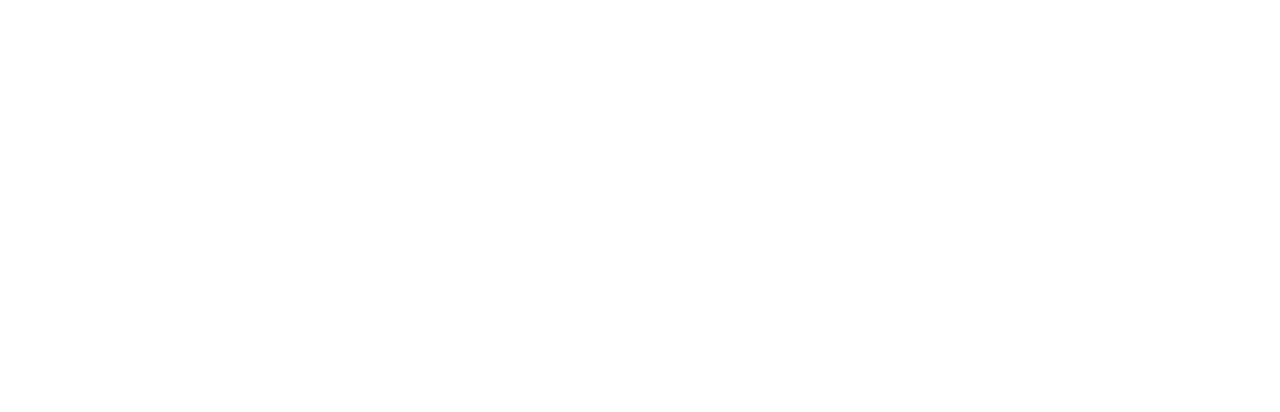
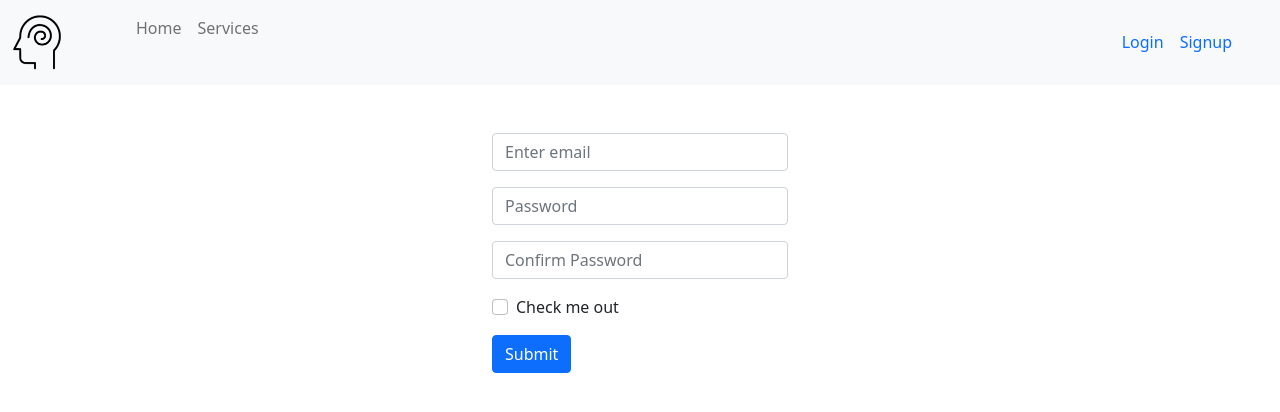
Before and after one commit to Shafak93/psycho-medicine, a React (Create React App) app: page /signup in a window 1280 px wide. Shown: the top 412 px of the page. Built offline with nearby package versions, Linux system fonts and the light colour scheme.

Commit message:
rout setup header ,home, login, signup, banner compro create

```diff
--- a/src/App.js
+++ b/src/App.js
@@ -1,9 +1,20 @@
 import logo from './logo.svg';
 import './App.css';
+import Header from './Components/Header/Header';
+import { Route, Routes } from 'react-router-dom';
+import Login from './Components/RequireAuth/Login/Login';
+import Signup from './Components/RequireAuth/Signup/Signup';
 
 function App() {
   return (
-    <div className="App">
+    <div>
+      <Header></Header>
+      <Routes>
+        <Route to='/' element={<Header></Header>}></Route>
+        <Route path='/login' element={<Login></Login>}></Route>
+        <Route path='/signup' element={<Signup></Signup>}></Route>
+        <Route path='/banner'>Banner</Route>
+      </Routes>
     </div>
   );
 }
--- /dev/null
+++ b/src/Components/Header/Header.js
@@ -0,0 +1,37 @@
+import React from 'react';
+import { Container, Nav, Navbar } from 'react-bootstrap';
+import { Link, useNavigate } from 'react-router-dom';
+import logo from '../../images/logo1.png'
+
+const Header = () => {
+    const navigate = useNavigate();
+    const navigateLogin =()=>{
+        navigate('/login');
+    }
+    return (
+        <div>
+            <Navbar className='d-flex justify-content-between' bg="light" variant="light">
+                <div>
+                    <Container className='d-flex'>
+                    <Navbar.Brand href="#home">
+                        <img className='w-50' src={logo} alt="" />
+                    </Navbar.Brand>
+                    <Nav className="me-auto">
+                    <Nav.Link href="#home">Home</Nav.Link>
+                    {/* <Nav.Link  as={Link} href="">Brand Info</Nav.Link> */}
+
+                    <Nav.Link href="#pricing">Services</Nav.Link>
+                    </Nav>
+                    </Container>
+                </div>
+                <div className='me-5 d-flex justify-content-between decoration-none'>
+                    <Link className='text-decoration-none me-3' to={'/login'}>Login</Link>
+                    <Link className='text-decoration-none' to={'/signup'}>Signup</Link>
+
+                </div>
+            </Navbar>
+        </div>
+    );
+};
+
+export default Header;
--- /dev/null
+++ b/src/Components/RequireAuth/Login/Login.js
@@ -0,0 +1,11 @@
+import React from 'react';
+
+const Login = () => {
+    return (
+        <div>
+            <h1>Please Login</h1>
+        </div>
+    );
+};
+
+export default Login;
--- /dev/null
+++ b/src/Components/RequireAuth/Signup/Signup.js
@@ -0,0 +1,33 @@
+import React from 'react';
+import { Button, Form } from 'react-bootstrap';
+import './signup.css'
+
+const Signup = () => {
+    return (
+        <div className='mt-5 container w-25'>
+           <Form>
+                <Form.Group className="mb-3" controlId="formBasicEmail">
+
+                    <Form.Control type="email" placeholder="Enter email" />
+                </Form.Group>
+
+                <Form.Group className="mb-3" controlId="formBasicPassword">
+
+                    <Form.Control type="password" placeholder="Password" />
+                </Form.Group>
+                <Form.Group className="mb-3" controlId="formBasicPassword">
+
+                    <Form.Control type="confirmPassword" placeholder="Confirm Password" />
+                </Form.Group>
+                <Form.Group className="mb-3" controlId="formBasicCheckbox">
+                    <Form.Check type="checkbox" label="Check me out" />
+                </Form.Group>
+                <Button variant="primary" type="submit">
+                    Submit
+                </Button>
+                </Form>
+        </div>
+    );
+};
+
+export default Signup;
--- /dev/null
+++ b/src/Components/RequireAuth/Signup/signup.css
@@ -0,0 +1,6 @@
+.signup-container{
+    border-radius: 50px;
+background: #e0e0e0;
+box-shadow:  35px 35px 70px #bebebe,
+             -35px -35px 70px #ffffff;
+}
--- a/src/index.js
+++ b/src/index.js
@@ -3,12 +3,16 @@
 import './index.css';
 import App from './App';
 import reportWebVitals from './reportWebVitals';
+import 'bootstrap/dist/css/bootstrap.min.css';
+import { BrowserRouter } from 'react-router-dom';
 
 const root = ReactDOM.createRoot(document.getElementById('root'));
 root.render(
-  <React.StrictMode>
+  <BrowserRouter>
+    <React.StrictMode>
     <App />
   </React.StrictMode>
+  </BrowserRouter>
 );
 
 // If you want to start measuring performance in your app, pass a function
```
Also changed, not shown: src/Components/Banner/Banner.js (added, +11 -0 lines), src/Components/Home/Home.js (added, +11 -0 lines), src/firebase.init.js (added, +22 -0 lines), src/Components/Header/Header.css (added), src/images/logo.png (added), src/images/logo1.png (added).
